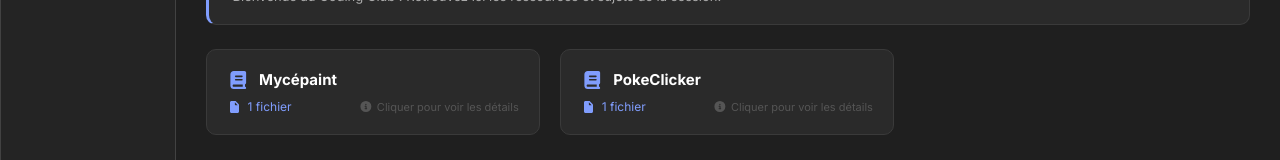
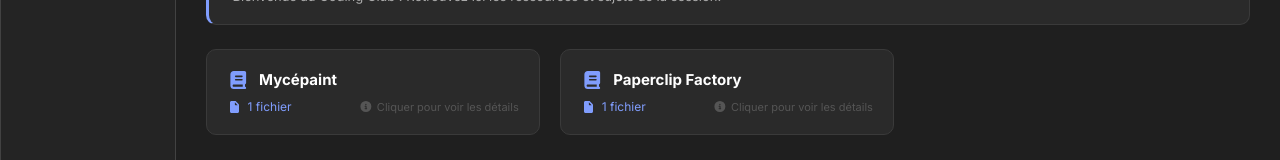
Before and after one commit to Celz-Pch/Gcc, a Vue app: page / in a window 1280 px wide. Shown: the part 144-304 px from the top of the page. Built offline with nearby package versions, Linux system fonts and the light colour scheme.

Commit message:
feat: new description

```diff
--- a/src/config.ts
+++ b/src/config.ts
@@ -25,8 +25,8 @@
         files: ['Mycepaint_2026.pdf']
     },
     {
-        name: 'PokeClicker',
-        description: 'Projet Python/Pygame consistant à créer un logiciel de dessin. Au service du roi Weegee, vous développez une application permettant de tracer des lignes à la souris, de remplir des zones avec de la couleur (bucket fill) et d\'effacer le canvas. Le projet introduit la gestion de fenêtre, la boucle d\'événements, la détection des entrées souris/clavier et les fonctions de dessin de Pygame.',
+        name: 'Paperclip Factory',
+        description: 'Projet HTML/CSS/JavaScript inspiré du jeu mythique Universal Paperclips (Frank Lantz, 2017). Tu vas recréer les bases d\'un idle game en construisant une usine à trombones interactive sur JSFiddle. Au programme : structurer une page avec HTML, la styliser avec CSS, puis lui donner vie en JavaScript — variables, getElementById, addEventListener, setInterval et conditions. À la fin, ton usine fabrique des trombones au clic, gère un stock, vend automatiquement et ajuste son prix de vente.',
         files: ['Paperclip_Factory.pdf']
     }
 ]
```
